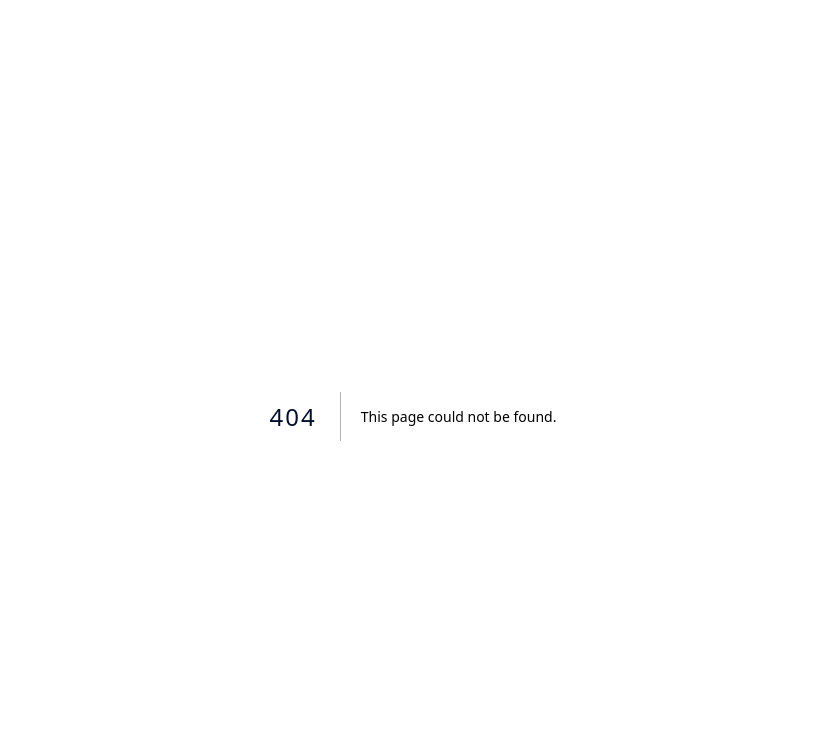
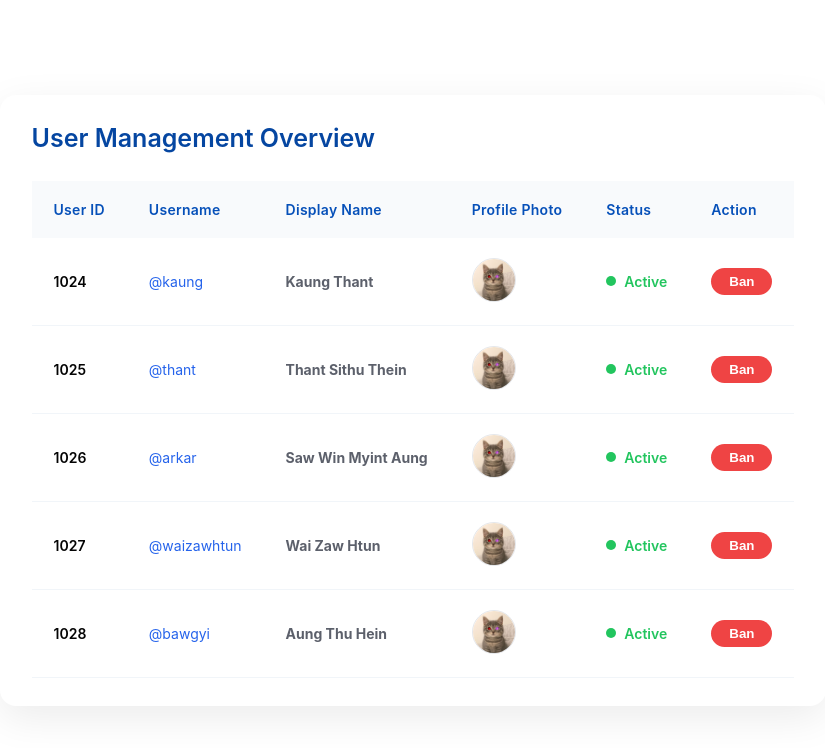
Before and after one commit to WaiZawTun-coder/yukai_admin, a Next.js app: page /UsermanagementTable in a window 1280 px wide. Before the commit this address had no page. Shown: the top 748 px of the page, without its empty margins (227-1052 px from the left). Built offline with nearby package versions, Linux system fonts and the light colour scheme.

Commit message:
UsermanagementTable

```diff
--- /dev/null
+++ b/src/app/UsermanagementTable/page.js
@@ -0,0 +1,115 @@
+"use client";
+import React, { useState } from "react";
+
+const UserTable = () => {
+  const [users, setUsers] = useState([
+    { id: "1024", username: "@kaung", displayName: "Kaung Thant", status: "Active", photo: "./images/S&RcatPfp.jpg" },
+    { id: "1025", username: "@thant", displayName: "Thant Sithu Thein", status: "Active", photo: "./images/S&RcatPfp.jpg" },
+    { id: "1026", username: "@arkar", displayName: "Saw Win Myint Aung", status: "Active", photo: "./images/S&RcatPfp.jpg" },
+    { id: "1027", username: "@waizawhtun", displayName: "Wai Zaw Htun", status: "Active", photo: "./images/S&RcatPfp.jpg" },
+    { id: "1028", username: "@bawgyi", displayName: "Aung Thu Hein", status: "Active", photo: "./images/S&RcatPfp.jpg" },
+  ]);
+
+  const [confirmUser, setConfirmUser] = useState(null);
+
+  const confirmToggleStatus = () => {
+    setUsers((prev) =>
+      prev.map((user) =>
+        user.id === confirmUser.id
+          ? { ...user, status: user.status === "Active" ? "Banned" : "Active" }
+          : user
+      )
+    );
+    setConfirmUser(null);
+  };
+
+  return (
+    <div className="table-container">
+      <div className="table-header">
+        <h2>User Management Overview</h2>
+      </div>
+
+      <table className="user-table">
+        <thead>
+          <tr>
+            <th>User ID</th>
+            <th>Username</th>
+            <th>Display Name</th>
+            <th>Profile Photo</th>
+            <th>Status</th>
+            <th>Action</th>
+          </tr>
+        </thead>
+
+        <tbody>
+          {users.map((user) => (
+            <tr key={user.id}>
+              <td><div className="uid">{user.id}</div></td>
+              <td><div className="username">{user.username}</div></td>
+              <td><div className="display-name">{user.displayName}</div></td>
+              <td>
+                <img src={user.photo} alt={user.displayName} className="profile-img" />
+              </td>
+
+              {/* Status */}
+              <td>
+                <span className={`status-label ${user.status.toLowerCase()}`}>
+                  <span className="status-dot"></span>
+                  {user.status}
+                </span>
+              </td>
+
+              {/* Action */}
+              <td>
+                <button
+                  className={user.status === "Active" ? "btn-ban" : "btn-unban"}
+                  onClick={() => setConfirmUser(user)}
+                >
+                  {user.status === "Active" ? "Ban" : "Un Ban"}
+                </button>
+              </td>
+            </tr>
+          ))}
+        </tbody>
+      </table>
+
+      {/* Confirmation Popup */}
+      {confirmUser && (
+        <div className="modal-overlay">
+          <div className="modal">
+            <h3>Confirm Action</h3>
+            <p>
+              Are you sure you want to{" "}
+              <strong>
+                {confirmUser.status === "Active" ? "Ban" : "Unban"}
+              </strong>{" "}
+              <span>{confirmUser.displayName}</span>?
+            </p>
+
+            <div className="modal-actions">
+              <button
+                className="btn-cancel"
+                onClick={() => setConfirmUser(null)}
+              >
+                Cancel
+              </button>
+
+              <button
+                className={
+                  confirmUser.status === "Active"
+                    ? "btn-danger"
+                    : "btn-success"
+                }
+                onClick={confirmToggleStatus}
+              >
+                {confirmUser.status === "Active"? "Yes, Ban" : "Yes, UnBan"}
+              </button>
+            </div>
+          </div>
+        </div>
+      )}
+    </div>
+  );
+};
+
+export default UserTable;
--- /dev/null
+++ b/src/app/css/UsermanagementTable.css
@@ -0,0 +1,231 @@
+.table-container {
+  background: white;
+  padding: 28px 32px;
+  border-radius: 16px;
+  box-shadow: 0 12px 40px rgba(0, 0, 0, 0.08);
+  font-family: 'Inter', sans-serif;
+  max-width: 1200px;
+  margin: 40px auto;
+}
+
+/* Header */
+.table-header {
+  display: flex;
+  justify-content: space-between;
+  align-items: center;
+  margin-bottom: 28px;
+}
+
+.table-header h2 {
+  font-size: 25px;
+  font-weight: 600;
+  color: #0546a1;
+}
+
+/* Table */
+.user-table {
+  width: 100%;
+  border-collapse: collapse;
+  text-align: left;
+}
+
+.user-table th {
+  background-color: #f8fafc;
+  padding: 14px 18px;
+  color: #0650b9;
+  font-weight: 600;
+  font-size: 14px;
+  letter-spacing: 0.02em;
+}
+
+.user-table td {
+  padding: 18px;
+  border-bottom: 1px solid #f1f5f9;
+  vertical-align: middle;
+  font-size: 14px;
+  color: #374151;
+}
+
+/* Row hover */
+.user-table tbody tr:hover {
+  background-color: #f9fafb;
+}
+
+/* Columns */
+.uid {
+  color: #040404;
+  font-weight: 600;
+}
+
+.username {
+  color: #2563eb;
+}
+
+.display-name {
+  font-weight: 700;
+  color: #111827af;
+}
+
+/* Profile Image */
+.profile-img {
+  width: 40px;
+  height: 40px;
+  border-radius: 50%;
+  object-fit: cover;
+  border: 1px solid #e5e7eb;
+}
+
+/* Status */
+.status-label {
+  display: inline-flex;
+  align-items: center;
+  gap: 8px;
+  font-weight: 600;
+}
+
+.status-dot {
+  width: 10px;
+  height: 10px;
+  border-radius: 50%;
+}
+
+.status-label.active {
+  color: #22c55e;
+}
+
+.status-label.active .status-dot {
+  background-color: #22c55e;
+}
+
+.status-label.banned {
+  color: #ef4444;
+}
+
+.status-label.banned .status-dot {
+  background-color: #ef4444;
+}
+
+/* Action Buttons */
+.btn-ban {
+  padding: 6px 18px;
+  border-radius: 20px;
+  border: none;
+  background-color: #ef4444;
+  color: white;
+  font-weight: 600;
+  outline: none;
+  cursor: pointer;
+}
+
+.btn-unban {
+  padding: 6px 18px;
+  border-radius: 20px;
+  border: none;
+  background-color: #3b82f6;
+  color: white;
+  font-weight: 600;
+  cursor: pointer;
+  outline: none;
+}
+
+.btn-ban:hover {
+  background-color: #dc2626;
+  outline: none;
+}
+
+.btn-unban:hover {
+  background-color: #2563eb;
+  outline: none;
+}
+
+.modal-overlay {
+  position: fixed;
+  inset: 0;
+  background: rgba(0, 0, 0, 0.45);
+  display: flex;
+  justify-content: center;
+  align-items: center;
+  z-index: 1000;
+}
+
+.modal {
+  background: white;
+  padding: 24px;
+  border-radius: 14px;
+  width: 360px;
+  text-align: center;
+}
+
+.modal h3 { margin-bottom: 10px;
+  font-weight: 700;
+  color: rgba(0, 2, 63, 0.705);
+}
+
+.modal p {
+  color: #3a58bbb9;
+  margin-bottom: 20px;
+  font-weight: 600;
+}
+
+.modal-actions {
+  display: flex;
+  justify-content: flex-end;
+  gap: 12px;
+}
+
+.btn-cancel {
+  padding: 8px 16px;
+  border-radius: 8px;
+  border: none;
+  background: #9f9fa0;
+  cursor: pointer;
+  outline: none;
+  font-weight: bolder;
+}
+
+.btn-cancel:hover{
+  opacity: 0.8;
+}
+
+.btn-danger {
+  padding: 8px 16px;
+  border-radius: 8px;
+  border: none;
+  background: #ef4444;
+  color: white;
+  cursor: pointer;
+  outline: none;
+  font-weight: bolder;
+}
+.btn-danger:hover{
+  opacity: 0.8;
+}
+
+.btn-success {
+  padding: 8px 16px;
+  border-radius: 8px;
+  border: none;
+  background: #22c55e;
+  color: white;
+  cursor: pointer;
+  outline: none;
+  font-weight: bolder;
+}
+
+.btn-success:hover{
+  opacity: 0.8;
+}
+
+
+/* Desktop Enhancements */
+@media (min-width: 1024px) {
+  .user-table th,
+  .user-table td {
+    padding: 20px 22px;
+  }
+
+  .profile-img {
+    width: 44px;
+    height: 44px;
+  }
+}
--- a/src/app/css/forgetpassword.css
+++ b/src/app/css/forgetpassword.css
@@ -73,13 +73,12 @@ h1 {
 .field input::placeholder {
   color: #9fb3c2;
 }
-
 .field input:focus {
   border: 1px solid #010f2f;
 }
 
 /* BUTTON */
-button {
+.send-btn button {
   padding: 10px 30px;
   background: #010f2f;
   color: #ffffff;
@@ -91,7 +90,7 @@ button {
   width: auto;
 }
 
-button:hover {
+.send-btn button:hover {
   opacity: 0.8;
   border: #010f2f solid 2px;
 }
--- a/src/app/forgetpassword/page.js
+++ b/src/app/forgetpassword/page.js
@@ -16,7 +16,7 @@ const forgetpassword = () => {
       <input type="email" placeholder="Example1@gamil.com" />
     </div>
 
-    <button>Send Code</button>
+    <button className="send-btn">Send Code</button>
 
     <div className="logo">
         <img
--- a/src/app/globals.css
+++ b/src/app/globals.css
@@ -1,4 +1,5 @@
 @import url("./css/forgetpassword.css");
+@import url("./css/UsermanagementTable.css");
 :root {
   --background: #ffffff;
   --foreground: #171717;
```
Also changed, not shown: public/images/S&RcatPfp.jpg (added).
